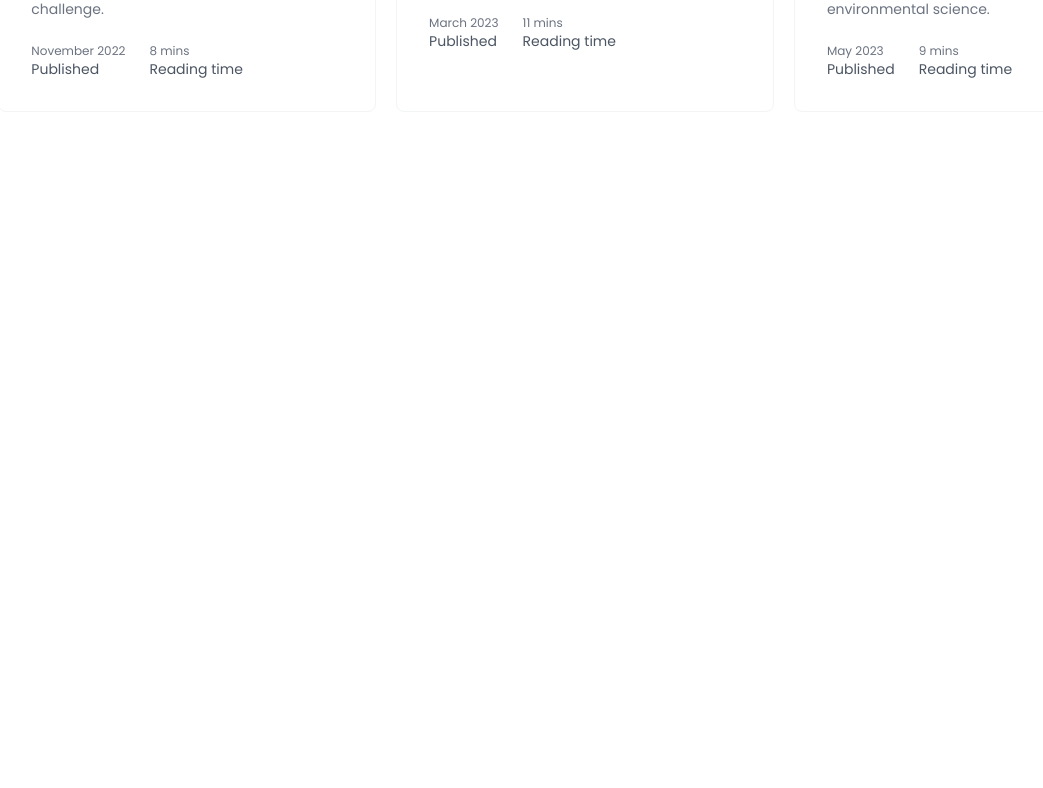
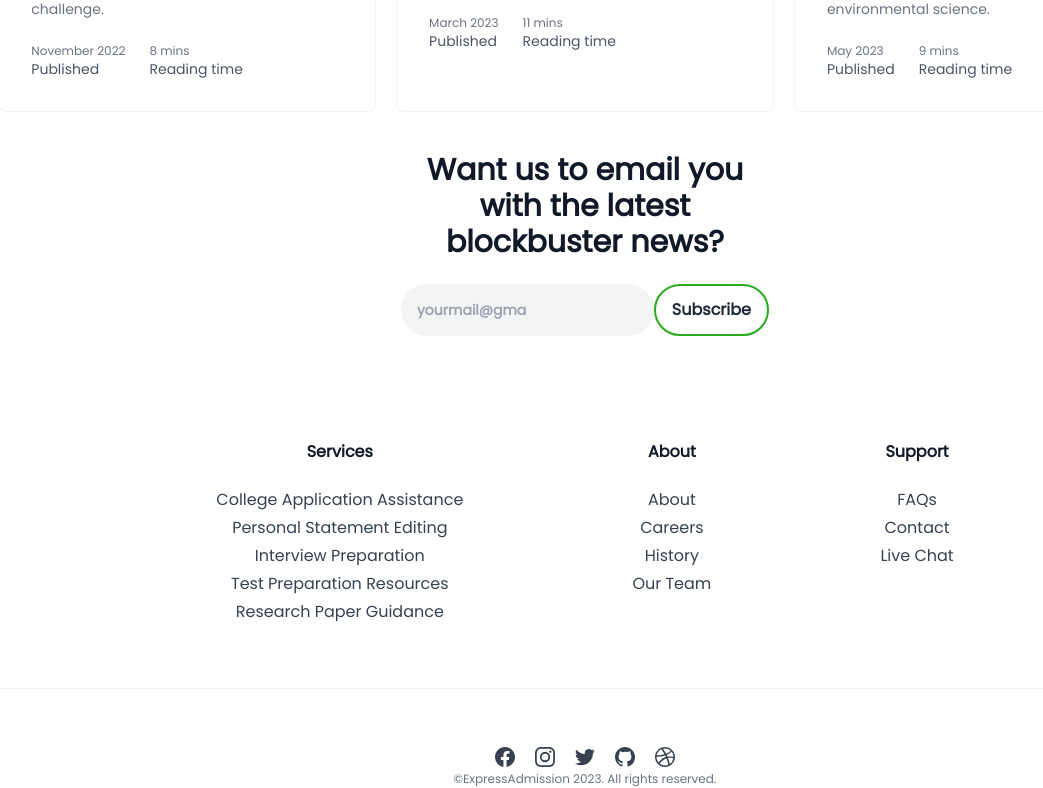
Before and after one commit to abdulahaddf/Admission-Express, a React (Vite) app: page / in a window 1280 px wide. Shown: the part 3353-4141 px from the top of the page, without its empty margins (55-1098 px from the left). Before the commit the page ends 3465 px from the top, so only its background shows below. Built offline with nearby package versions, Linux system fonts and the light colour scheme; no server answers.

Commit message:
footer added

```diff
--- a/src/Pages/Home/Home.jsx
+++ b/src/Pages/Home/Home.jsx
@@ -2,6 +2,7 @@ import Banner from "../../Components/Banner/Banner";
 import CollegeSection from "../../Components/Banner/CollegeSection/CollegeSection";
 import PhotoGallery from "../../Components/PhotoGallery/PhotoGallery";
 import Research from "../../Components/Research/Research";
+import Footer from "../../Components/Shared/Footer/Footer";
 
 
 
@@ -23,7 +24,7 @@ const Home = () => {
 <CollegeSection></CollegeSection>
     <PhotoGallery></PhotoGallery>
     <Research></Research>
-
+   <Footer></Footer>
     </div>
   );
 };
```
